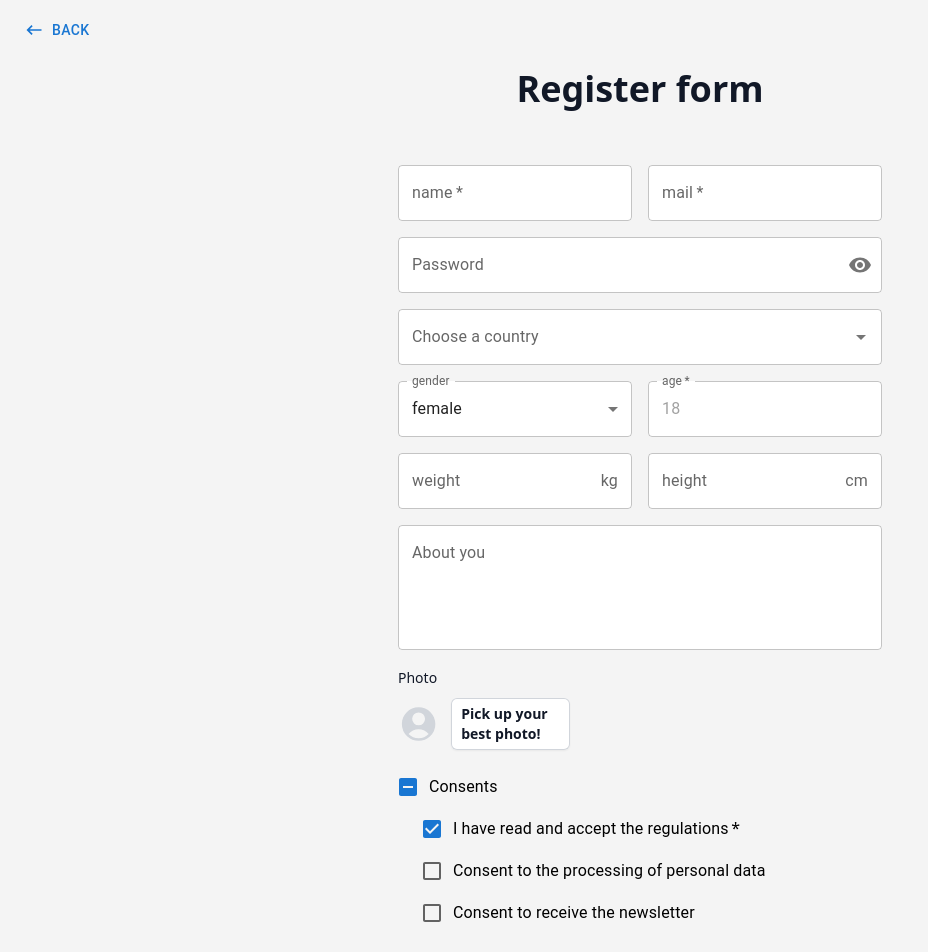
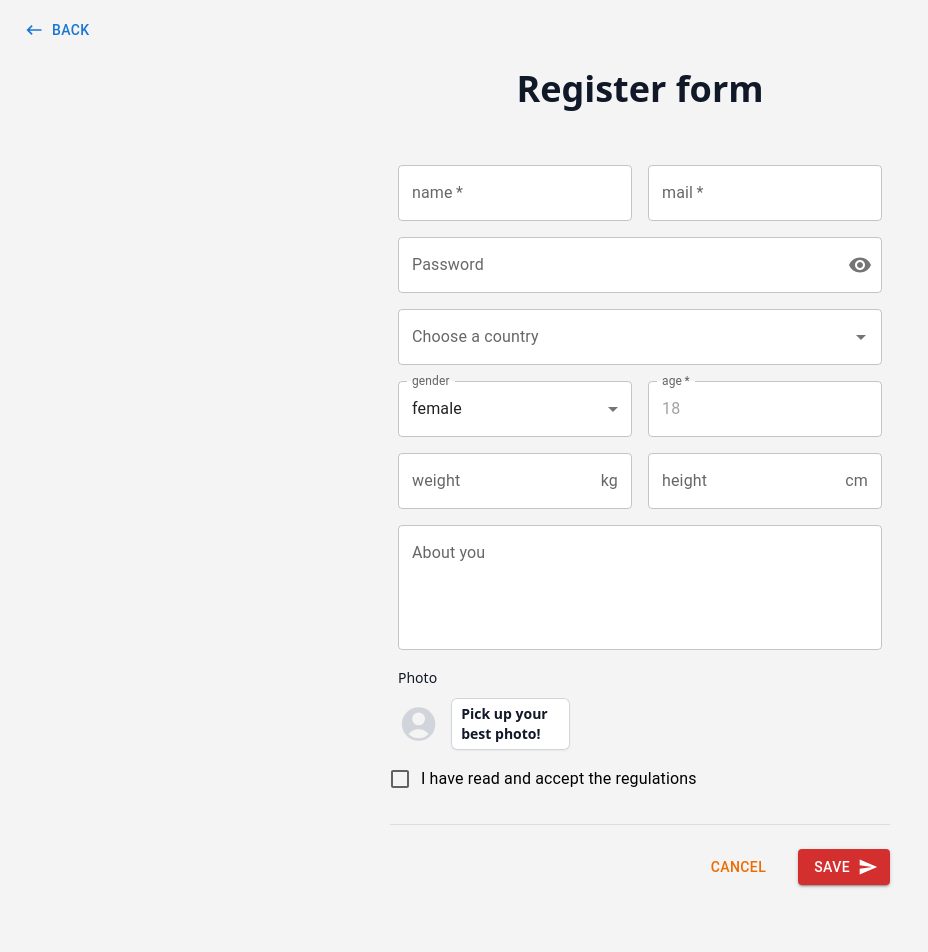
Before and after one commit to pkol92/materialui-app, a Next.js app: page /register in a window 1280 px wide. Shown: the top 952 px of the page, without its empty margins (0-928 px from the left). Built offline with nearby package versions, Linux system fonts and the light colour scheme.

Commit message:
fix checkbox

```diff
--- a/pages/register/checkboxAgreement.tsx
+++ b/pages/register/checkboxAgreement.tsx
@@ -3,111 +3,26 @@ import React, { ChangeEvent, useState } from "react";
 import { Controller, Control } from "react-hook-form";
 import { FC } from "react";
 import { FormHelperText } from "@mui/material";
+import { RegisterControlProps } from "./registerFormTypes";
 
-interface TermsSelectProps {
-  error: boolean;
-  helperText: string | undefined;
-  control: Control<
-    {
-      name: string;
-      mail: string;
-      password: string;
-      country: string;
-      gender: string;
-      age: string;
-      weight: string;
-      height: string;
-      terms: boolean;
-      description?: string | undefined;
-    },
-    any
-  >;
-}
-
-export const CheckboxAgreement: FC<TermsSelectProps> = ({
+export const CheckboxAgreement: FC<RegisterControlProps> = ({
   error,
   helperText,
   control,
 }) => {
-  const [checked, setChecked] = useState([true, false, false]);
-
-  const handleChange = (
-    index: number,
-    event: ChangeEvent<HTMLInputElement>
-  ) => {
-    setChecked((prevChecked) => {
-      const newChecked = [...prevChecked];
-      newChecked[index] = event.target.checked;
-      return newChecked;
-    });
-  };
-
-  const handleChangeAll = (event: ChangeEvent<HTMLInputElement>) => {
-    const newValue = event.target.checked;
-
-    setChecked([newValue, newValue, newValue]);
-  };
-
-  const calculateChecked = (checked: boolean[]) => {
-    return checked[0] && checked[1] && checked[2];
-  };
-
-  const calculateIndeterminate = (checked: boolean[]) => {
-    return (
-      checked[0] !== checked[1] ||
-      checked[0] !== checked[2] ||
-      checked[1] !== checked[2]
-    );
-  };
-
-  const children = (
-    <Box sx={{ display: "flex", flexDirection: "column", ml: 3 }}>
-      <FormControlLabel
-        label="I have read and accept the regulations"
-        control={
-          <Checkbox
-            required
-            checked={checked[0]}
-            onChange={(e) => {
-              handleChange(0, e);
-            }}
-          />
-        }
-      />
-      <FormControlLabel
-        label="Consent to the processing of personal data"
-        control={
-          <Checkbox checked={checked[1]} onChange={(e) => handleChange(1, e)} />
-        }
-      />
-      <FormControlLabel
-        label="Consent to receive the newsletter"
-        control={
-          <Checkbox checked={checked[2]} onChange={(e) => handleChange(2, e)} />
-        }
-      />
-    </Box>
-  );
-
   return (
     <Controller
       name="terms"
       control={control}
-      render={({ field }) => (
-        <FormControl component="fieldset" sx={{ m: 1 }} id="terms">
+      render={({ field: { onChange, value } }) => (
+        <>
           <FormControlLabel
-            label="Consents"
-            control={
-              <Checkbox
-                checked={calculateChecked(checked)}
-                indeterminate={calculateIndeterminate(checked)}
-                onChange={handleChangeAll}
-              />
-            }
+            id="terms"
+            control={<Checkbox checked={value ?? false} onChange={onChange} />}
+            label="I have read and accept the regulations"
           />
           <FormHelperText error={error}>{helperText}</FormHelperText>
-          {children}
-        </FormControl>
+        </>
       )}
     />
   );
--- a/pages/register/countrySelect.tsx
+++ b/pages/register/countrySelect.tsx
@@ -7,28 +7,9 @@ import { countries, CountryType } from "../../mocks/countries";
 import { Controller, Control } from "react-hook-form";
 import { FC } from "react";
 import { FormHelperText } from "@mui/material";
+import { RegisterControlProps } from "./registerFormTypes";
 
-interface CountrySelectProps {
-  error: boolean;
-  helperText: string | undefined;
-  control: Control<
-    {
-      name: string;
-      mail: string;
-      password: string;
-      country: string;
-      gender: string;
-      age: string;
-      weight: string;
-      height: string;
-      terms: boolean;
-      description?: string | undefined;
-    },
-    any
-  >;
-}
-
-export const CountrySelect: FC<CountrySelectProps> = ({
+export const CountrySelect: FC<RegisterControlProps> = ({
   error,
   helperText,
   control,
--- /dev/null
+++ b/pages/register/registerFormTypes.ts
@@ -0,0 +1,8 @@
+import { Control } from "react-hook-form";
+import { RegisterInput } from "./registerSchema";
+
+export interface RegisterControlProps {
+  error: boolean;
+  helperText: string | undefined;
+  control: Control<RegisterInput, any>;
+}
--- a/pages/register/registerSchema.ts
+++ b/pages/register/registerSchema.ts
@@ -12,11 +12,6 @@ export const registerSchema = z.object({
     .nonempty("Password is required")
     .min(8, "Password must be more than 8 characters")
     .max(32, "Password must be less than 32 characters"),
-  //   country: z.object({
-  //     code: z.string(),
-  //     label: z.string(),
-  //     phone: z.string(),
-  //   }),
   country: z.string().nonempty("Country is required"),
   gender: z.string().nonempty("Gender is required"),
   age: z
@@ -26,9 +21,9 @@ export const registerSchema = z.object({
   weight: z.string().nonempty("Weight is required"),
   height: z.string().nonempty("Height is required"),
   description: z.string().optional(),
-  terms: z
-    .boolean()
-    .refine((value) => value === true, { message: "Accept Terms is required" }),
+  terms: z.boolean({
+    required_error: "Accept of terms is required",
+  }),
 });
 
 export type RegisterInput = TypeOf<typeof registerSchema>;
```
